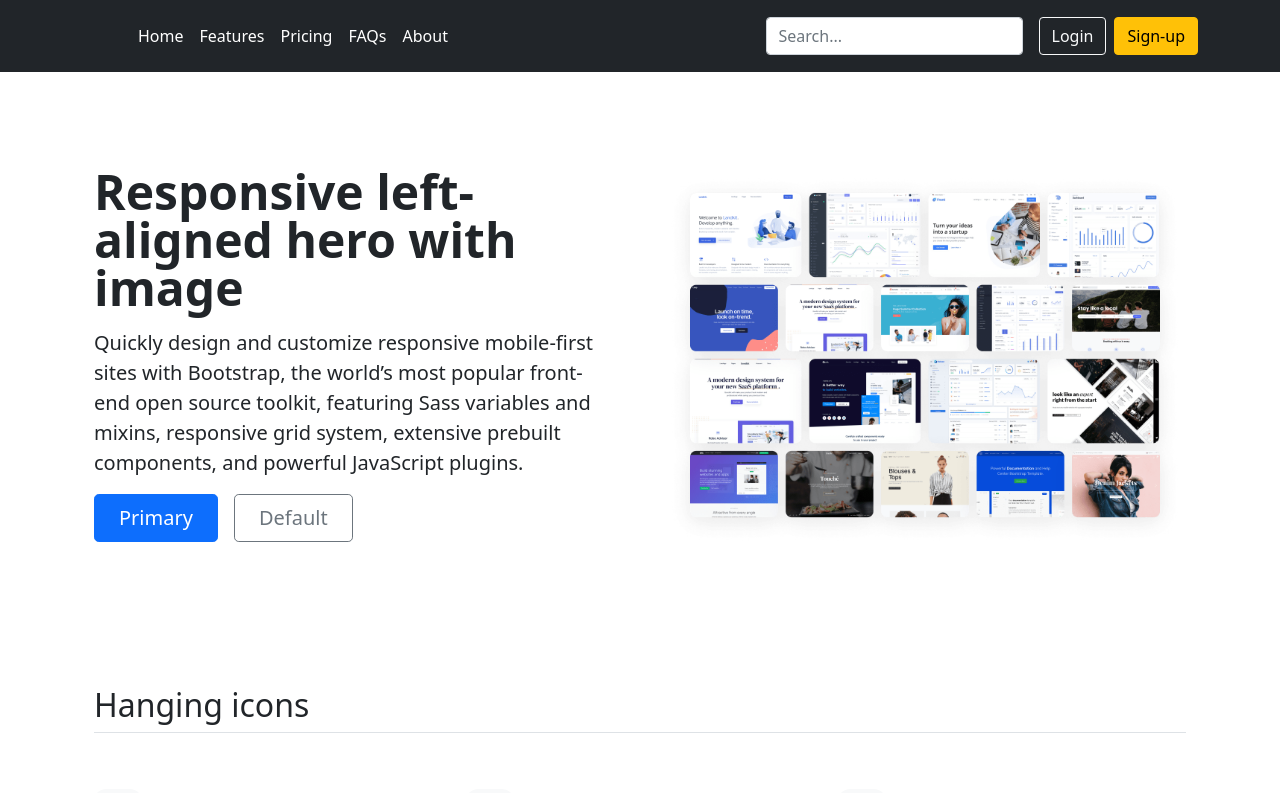
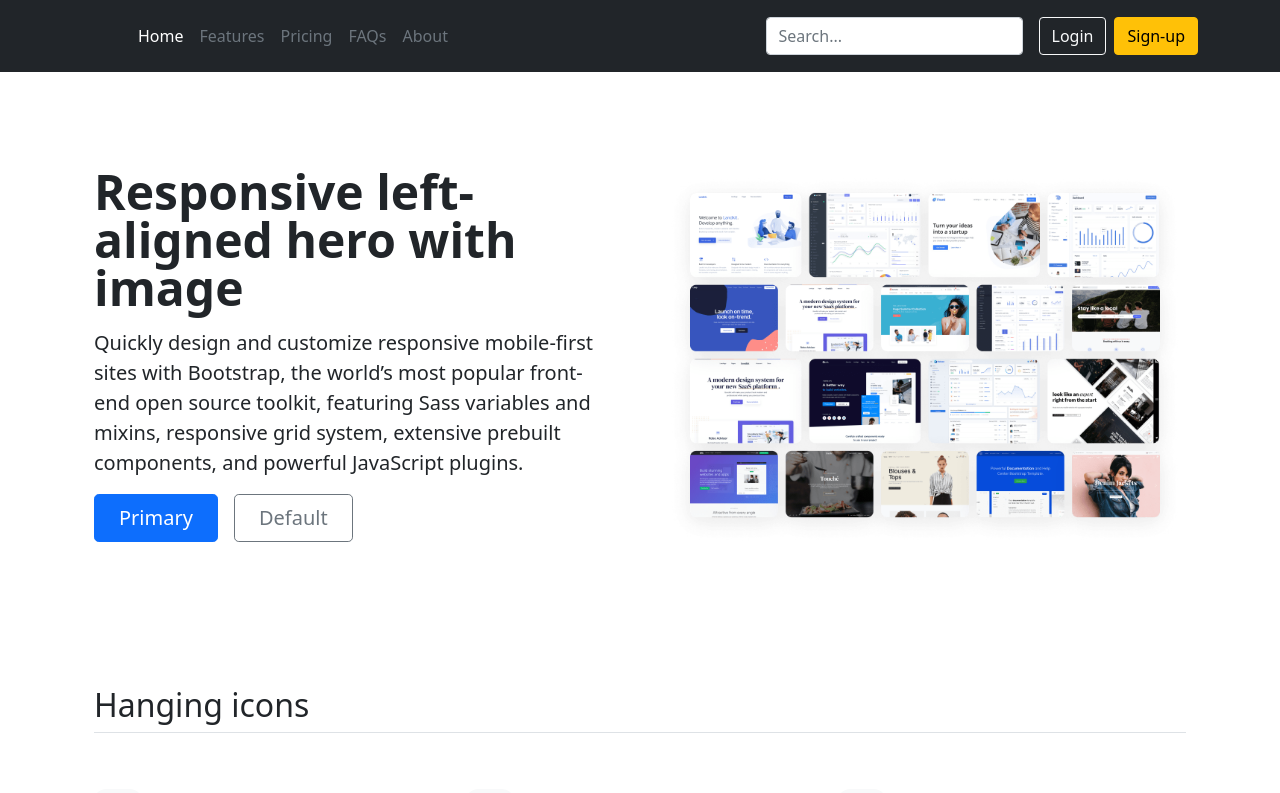
Before and after one commit to astrolabs-csds/cs-coding-janmar-2022_week-67_frontend, a React (Create React App) app: page / in a window 1280 px wide. Shown: the top 793 px of the page. Built offline with nearby package versions, Linux system fonts and the light colour scheme.

Commit message:
Changing state with useEffect.

```diff
--- a/src/AboutScreen.js
+++ b/src/AboutScreen.js
@@ -1,11 +1,11 @@
 import NavBar from "./NavBar"
 
-function AboutScreen() {
+function AboutScreen(props) {
 
     return (
         <div>
 
-            <NavBar />
+            <NavBar {...props}/>
             <h1>About Screen</h1>
 
         </div>
--- a/src/MainScreen.js
+++ b/src/MainScreen.js
@@ -3,10 +3,10 @@ import Hero from "./Hero";
 import Features from "./Features";
 import Footer from "./Footer";
 
-function MainScreen() {
+function MainScreen(props) {
   return (
     <div>
-      <NavBar></NavBar>
+      <NavBar {...props}></NavBar>
       <Hero></Hero>
       <Features></Features>
       <Footer></Footer>
--- a/src/NavBar.js
+++ b/src/NavBar.js
@@ -1,6 +1,32 @@
+import { useState, useEffect } from 'react';
 import { Link } from 'react-router-dom';
 
-function NavBar() {
+function NavBar(props) {
+
+
+    const initialState = {
+        '/': 'text-secondary',
+        '/features': 'text-secondary',
+        '/pricing': 'text-secondary',
+        '/faqs': 'text-secondary',
+        '/about': 'text-secondary'
+    }
+
+    let [ linkState, setLinkState ] = useState(initialState);
+
+    useEffect(
+        function() {
+            setLinkState(
+                {
+                    ...initialState,
+                    [props.match.path]: 'text-white'
+                }
+            )
+        },
+        [ props.match.path ]
+    )
+
+
     return (
         <header className="p-3 bg-dark text-white">
             <div className="container">
@@ -15,11 +41,11 @@ function NavBar() {
                 </a>
 
                 <ul className="nav col-12 col-lg-auto me-lg-auto mb-2 justify-content-center mb-md-0">
-                    <li><Link to="/" className="nav-link px-2 text-white">Home</Link></li>
-                    <li><Link to="#" className="nav-link px-2 text-white">Features</Link></li>
-                    <li><Link to="#" className="nav-link px-2 text-white">Pricing</Link></li>
-                    <li><Link to="#" className="nav-link px-2 text-white">FAQs</Link></li>
-                    <li><Link to="/about" className="nav-link px-2 text-white">About</Link></li>
+                    <li><Link to="/" className={`nav-link px-2 ${linkState['/']}`}>Home</Link></li>
+                    <li><Link to="/features" className={`nav-link px-2 ${linkState['/features']}`}>Features</Link></li>
+                    <li><Link to="/pricing" className={`nav-link px-2 ${linkState['/pricing']}`}>Pricing</Link></li>
+                    <li><Link to="/faqs" className={`nav-link px-2 ${linkState['/faqs']}`}>FAQs</Link></li>
+                    <li><Link to="/about" className={`nav-link px-2 ${linkState['/about']}`}>About</Link></li>
                 </ul>
 
                 <form className="col-12 col-lg-auto mb-3 mb-lg-0 me-lg-3">
```
